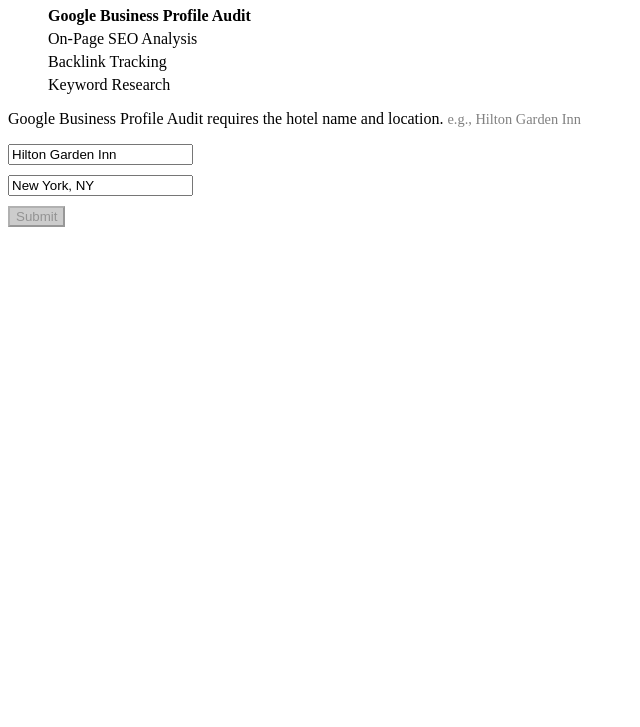
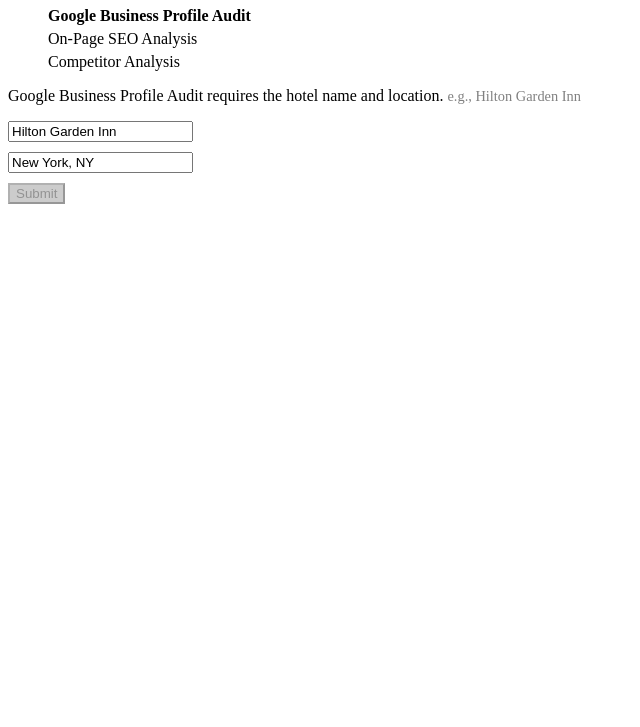
Before and after one commit to Saberstacks/BigApp1, a website: page public/index.html in a window 1280 px wide. Shown: the part 73-800 px from the top of the page, without its empty margins (0-640 px from the left). Drawn offline with Linux system fonts and the light colour scheme.

Commit message:
Update index.html

```diff
--- a/public/index.html
+++ b/public/index.html
@@ -41,8 +41,10 @@
   <ul id="feature-list">
     <li data-feature="google-business-profile">Google Business Profile Audit</li>
     <li data-feature="on-page-seo">On-Page SEO Analysis</li>
-    <li data-feature="backlink-tracking">Backlink Tracking</li>
-    <li data-feature="keyword-research">Keyword Research</li>
+    <li data-feature="competitor-analysis">Competitor Analysis</li>
+    <!-- Remove or comment out features that are not implemented yet -->
+    <!-- <li data-feature="backlink-tracking">Backlink Tracking</li>
+    <li data-feature="keyword-research">Keyword Research</li> -->
   </ul>
   <div>
     <p id="feature-description">Select a feature to get started.</p>
```
